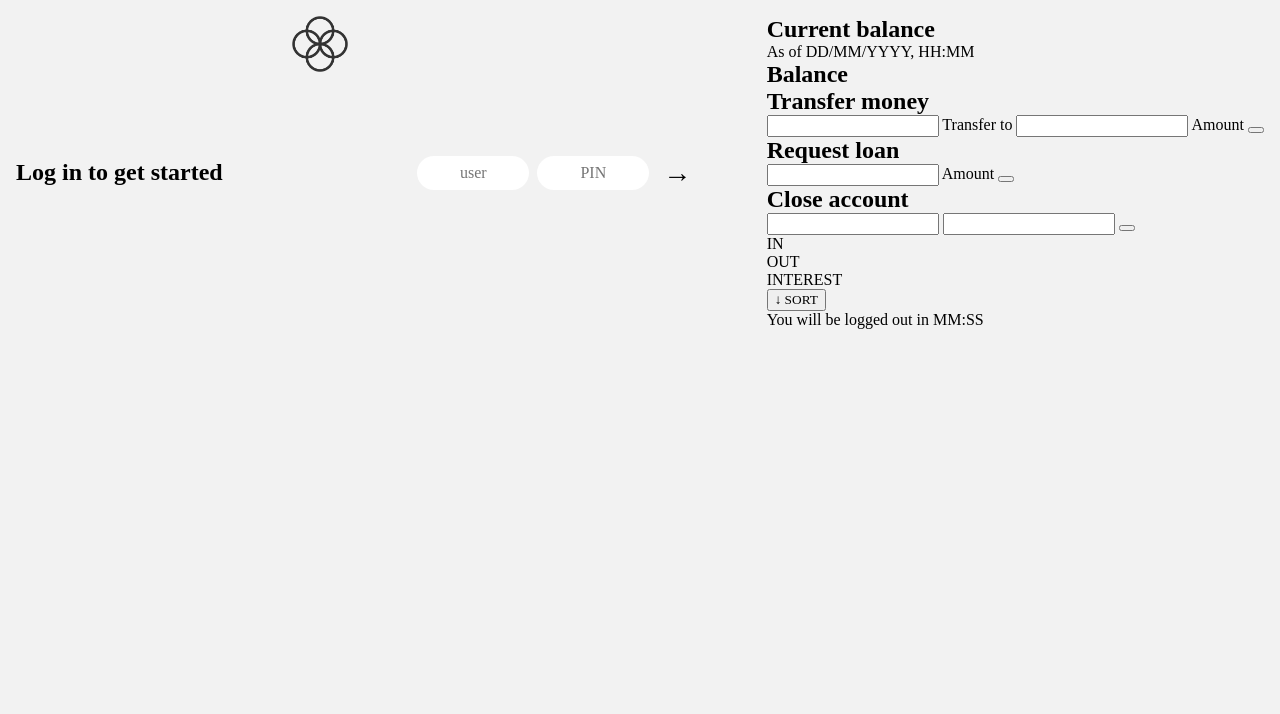
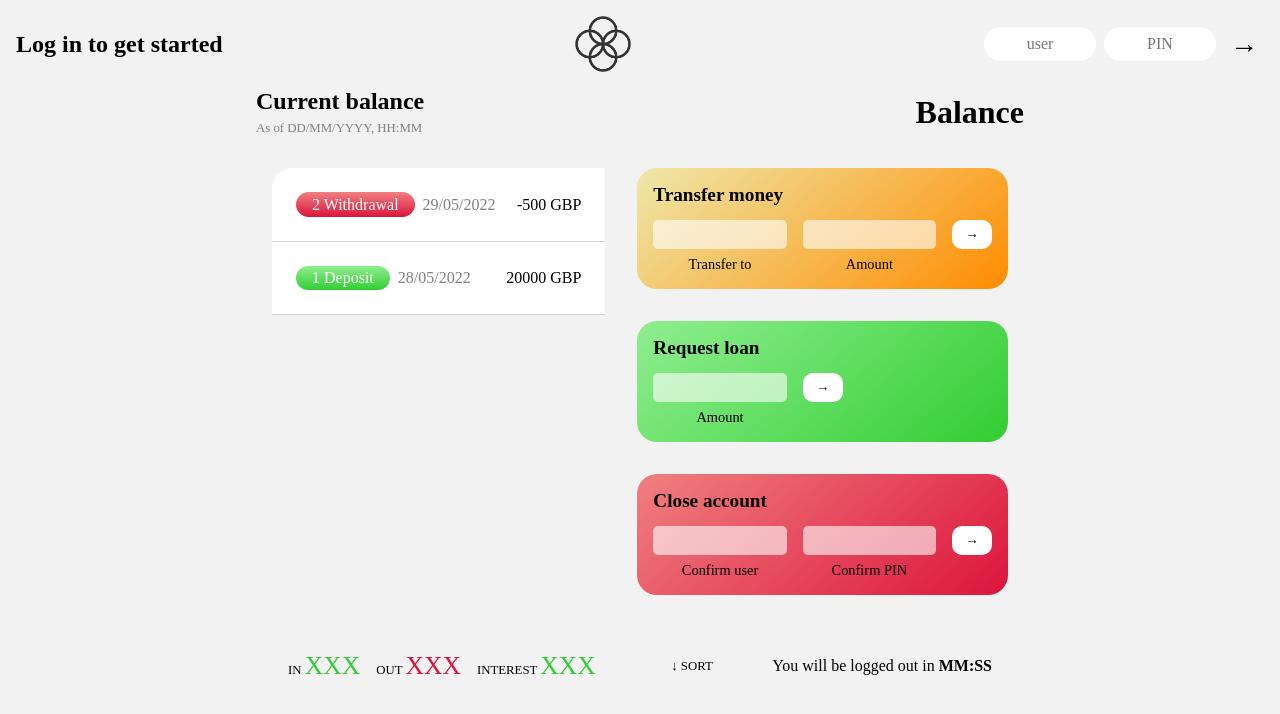
Before and after one commit to ArthurChenEvans/bankist-app, a plain HTML site: page index.html in a window 1280 px wide. Drawn offline with Linux system fonts and the light colour scheme.

Commit message:
Added full CSS styling

```diff
--- a/index.html
+++ b/index.html
@@ -21,6 +21,7 @@
       <input type="text" id="pin__input" placeholder="PIN">
       <button id="login__btn">→</button>
     </form>
+  </nav>
 
   <main class="balance__container">
       <div class="balance__header">
@@ -34,48 +35,72 @@
       </div>
       <div class="transfer__container">
           <div class="transfer__container-transfers">
-
+              <div class="transfer-single">
+                  <div class="transfer__info">
+                      <div class="transfer__type withdrawal">2 Withdrawal</div>
+                      <div class="transfer__date">29/05/2022</div>
+                  </div>
+                  <div class="transfer__amount">-500 GBP</div>
+              </div>
+            <div class="transfer-single">
+                <div class="transfer__info">
+                    <div class="transfer__type deposit">1 Deposit</div>
+                    <div class="transfer__date">28/05/2022</div>
+                </div>
+                <div class="transfer__amount">20000 GBP</div>
+            </div>
           </div>
           <div class="transfer__container-forms">
               <form action="" class="transfer__form">
                   <h2>Transfer money</h2>
                   <div class="transfer__form-input">
+                      <div class="input__fields">
                           <input type="text" id="transfer-to" name="transfer-to">
                           <label for="transfer-to">Transfer to</label>
+                      </div>
+                        <div class="input__fields">
                             <input type="text" id="transfer-amount" name="transfer-amount">
                             <label for="transfer-amount">Amount</label>
-                        <button id="transfer__confirm-btn"></button>
+                        </div>
+                      <button id="transfer__confirm-btn">→</button>
                   </div>
               </form>
               <form action="" class="loan__form">
                   <h2>Request loan</h2>
                   <div class="loan__form-input">
+                      <div class="input__fields">
                           <input type="text" id="loan-amount" name="loan-amount">
                           <label for="loan-amount">Amount</label>
-                        <button id="loan__confirm-btn"></button>
+                      </div>
+                      <button id="loan__confirm-btn">→</button>
                   </div>
               </form>
               <form action="" class="close__account-form">
                   <h2>Close account</h2>
                   <div class="close__form-input">
+                      <div class="input__fields">
                           <input type="text" id="confirm-user" name="confirm-user">
-                        <label for="confirm-user"></label>
+                          <label for="confirm-user">Confirm user</label>
+                      </div>
+                      <div class="input__fields">
                           <input type="text" id="confirm-pin" name="confirm-pin">
-                        <label for="confirm-pin"></label>
-                        <button id="close__confirm-btn"></button>
+                          <label for="confirm-pin">Confirm PIN</label>
+                      </div>
+                      <button id="close__confirm-btn">→</button>
                   </div>
               </form>
+          </div>
       </div>
       <div class="transfer__container-footer">
           <div class="transfer__footer-info">
               <div class="transfer__footer-in">
-                        IN <span id="in-amount"></span>
+                  IN <span id="in-amount">XXX</span>
               </div>
               <div class="transfer__footer-out">
-                        OUT <span id="out-amount"></span>
+                  OUT <span id="out-amount">XXX</span>
               </div>
               <div class="transfer__footer-interest">
-                        INTEREST <span id="interest-amount"></span>
+                  INTEREST <span id="interest-amount">XXX</span>
               </div>
               <button class="transfer__footer-sort">↓ SORT</button>
           </div>
@@ -83,8 +108,6 @@
               You will be logged out in <span id="timer">MM:SS</span>
           </div>
       </div>
-        </div>
   </main>
-  </nav>
 </body>
 </html>
--- a/style.css
+++ b/style.css
@@ -50,3 +50,199 @@ body {
 #login__btn:hover {
   cursor: pointer;
 }
+
+.balance__container {
+  width: 60%;
+  position: absolute;
+  left: 50%;
+  transform: translateX(-50%);
+}
+
+.balance__header {
+  display: flex;
+  justify-content: space-between;
+  align-items: center;
+}
+
+.balance__header-left p {
+  color: gray;
+  font-size: 0.8em;
+  margin-top: 0.5em;
+}
+
+.transfer__container {
+  display: flex;
+  justify-content: space-between;
+  padding: 1.0em;
+  margin-top: 1em;
+}
+
+.transfer__container-transfers {
+  width: 100%;
+  flex-grow: 2;
+}
+
+.transfer-single {
+  width: 100%;
+  display: flex;
+  justify-content: space-between;
+  align-items: center;
+  background-color: white;
+  padding: 1.5em;
+  border-bottom: 1px solid lightgray;
+}
+
+.transfer-single:nth-of-type(1) {
+  border-top-left-radius: 20px;
+}
+
+.transfer__info {
+  display: flex;
+  gap: 8px;
+  align-items: center;
+  color: gray;
+}
+
+.deposit {
+  background: linear-gradient(lightgreen, limegreen);
+  padding: 0.2em 1em;
+  border-radius: 20px;
+  color: white;
+}
+
+.withdrawal {
+  background: linear-gradient(lightcoral, crimson);
+  padding: 0.2em 1em;
+  border-radius: 20px;
+  color: white;
+}
+
+.transfer__container-forms {
+  display: flex;
+  width: 100%;
+  flex-direction: column;
+  align-items: center;
+  justify-content: space-between;
+  padding-left: 2em;
+  flex: 1;
+}
+
+.input__fields {
+  display: flex;
+  flex-direction: column;
+}
+
+.input__fields label {
+  text-align: center;
+  margin-top: 0.5em;
+  font-size: 0.9em;
+}
+
+.input__fields input {
+  background-color: rgba(255, 255, 255, 0.6);
+  border: none;
+  border-radius: 5px;
+  text-align: center;
+  padding: 0.5em 1em;
+  width: 10em;
+}
+
+.transfer__container-forms button {
+  align-self: start;
+  background-color: white;
+  padding: 0.5em 1em;
+  border-radius: 10px;
+  border: none;
+}
+
+.transfer__container-forms button:hover {
+  cursor: pointer;
+}
+
+.transfer__container-forms form {
+  margin-bottom: 2em;
+}
+
+.transfer__form {
+  background: linear-gradient(140deg, palegoldenrod, darkorange);
+  padding: 1em;
+  border-radius: 20px;
+  width: 100%;
+}
+
+.transfer__form-input {
+  display: flex;
+  align-items: center;
+  justify-content: start;
+  gap: 16px;
+}
+
+.loan__form {
+  background: linear-gradient(140deg, lightgreen, limegreen);
+  padding: 1em;
+  border-radius: 20px;
+  width: 100%;
+}
+
+.loan__form-input {
+  display: flex;
+  align-items: center;
+  justify-content: start;
+  gap: 16px;
+}
+
+.close__account-form {
+  background: linear-gradient(140deg, lightcoral, crimson);
+  padding: 1em;
+  border-radius: 20px;
+  width: 100%;
+}
+
+.close__form-input {
+  display: flex;
+  align-items: center;
+  justify-content: start;
+  gap: 16px;
+}
+
+form h2 {
+  margin-bottom: 0.7em;
+  font-size: 1.2em;
+}
+
+.transfer__container-footer {
+  display: flex;
+  justify-content: space-between;
+  align-items: center;
+  padding: 0.5em 2em;
+  width: 100%;
+}
+
+.transfer__footer-info {
+  display: flex;
+  flex: 2;
+  align-items: center;
+  gap: 16px;
+  font-size: 0.8em;
+}
+
+#in-amount, #interest-amount {
+  color: limegreen;
+  font-size: 2em;
+}
+
+#out-amount {
+  color: crimson;
+  font-size: 2em;
+}
+
+.transfer__footer-sort {
+  background: none;
+  border: none;
+  font-size: 1em;
+  flex: 1;
+}
+
+#timer {
+  font-weight: bold;
+}
```
Lines whose indentation alone changed are shown as unchanged.
